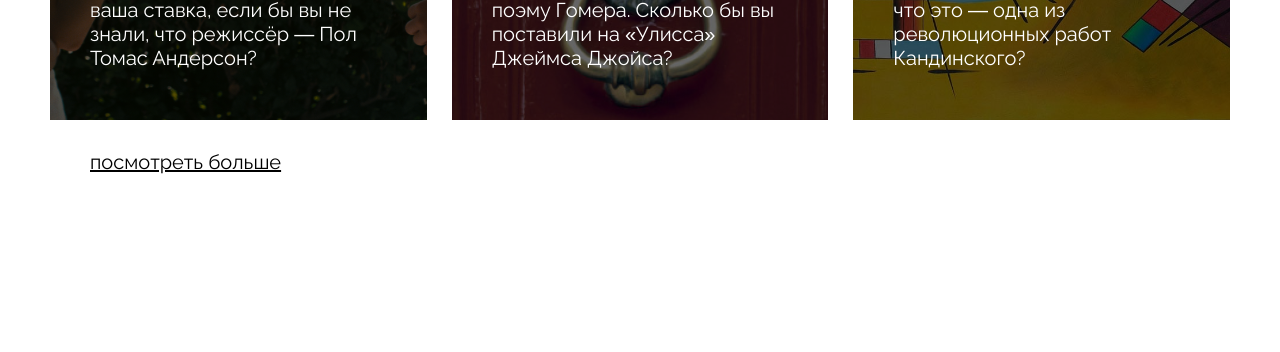
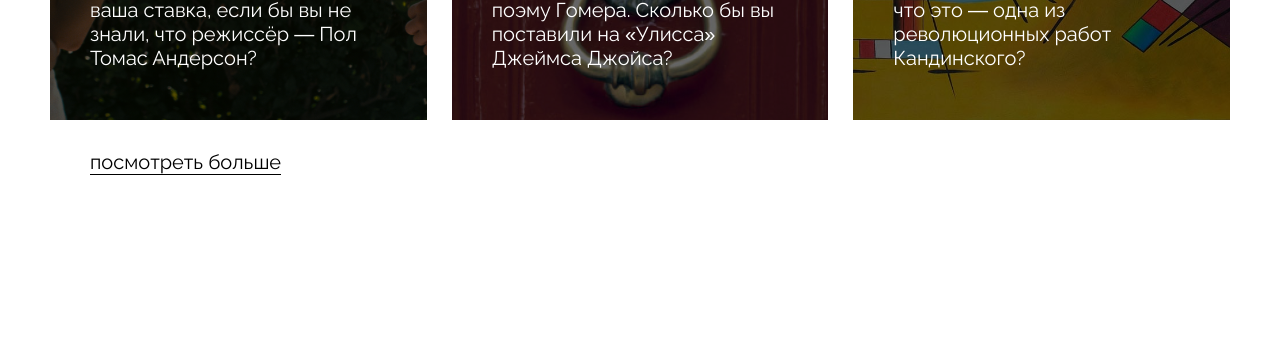
Before and after one commit to DronDenis/ono-tebe-nado, a plain HTML site: page index.html in a window 1280 px wide. Shown: the part 1740-2092 px from the top of the page. Drawn offline with Linux system fonts and the light colour scheme.

Commit message:
Исправить в соответствии с ревью изменил подчеркивание

```diff
--- a/styles/style.css
+++ b/styles/style.css
@@ -264,15 +264,16 @@ main {
 }
 
 .see-more {
-    margin: 0;
-    padding: 30px 0 0 40px;
+    margin: 0 0 0 40px;
+    padding: 30px 0 0 0;
     font-family: Raleway, sans-serif;
     font-weight: normal;
     font-display: swap;
     font-size: 20px;
     letter-spacing: 0%;
-    text-decoration: underline;
+    text-decoration: none;
     display: inline-block;
+    border-bottom: solid 1px currentColor;
 }
 
 .about {
```
